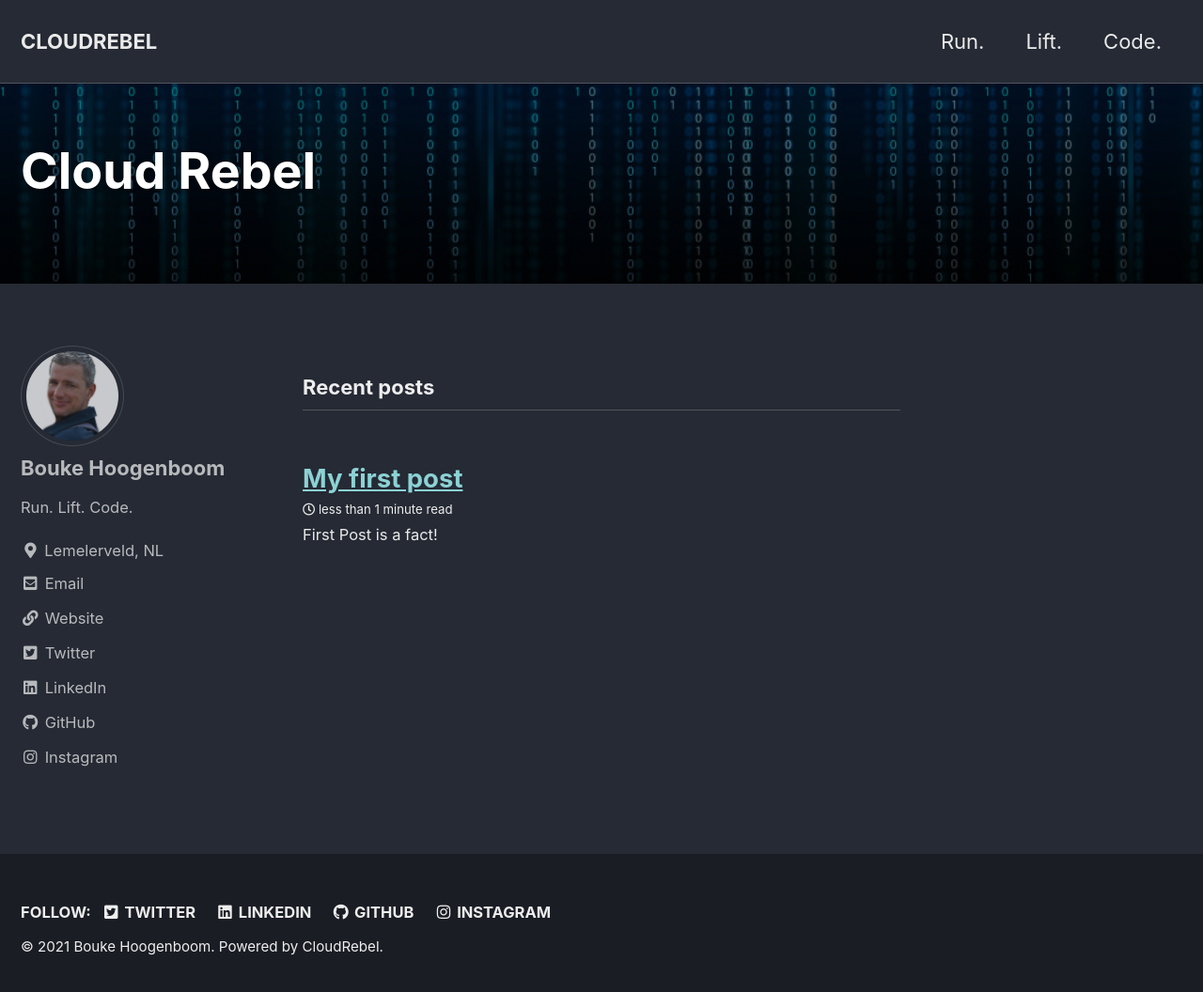
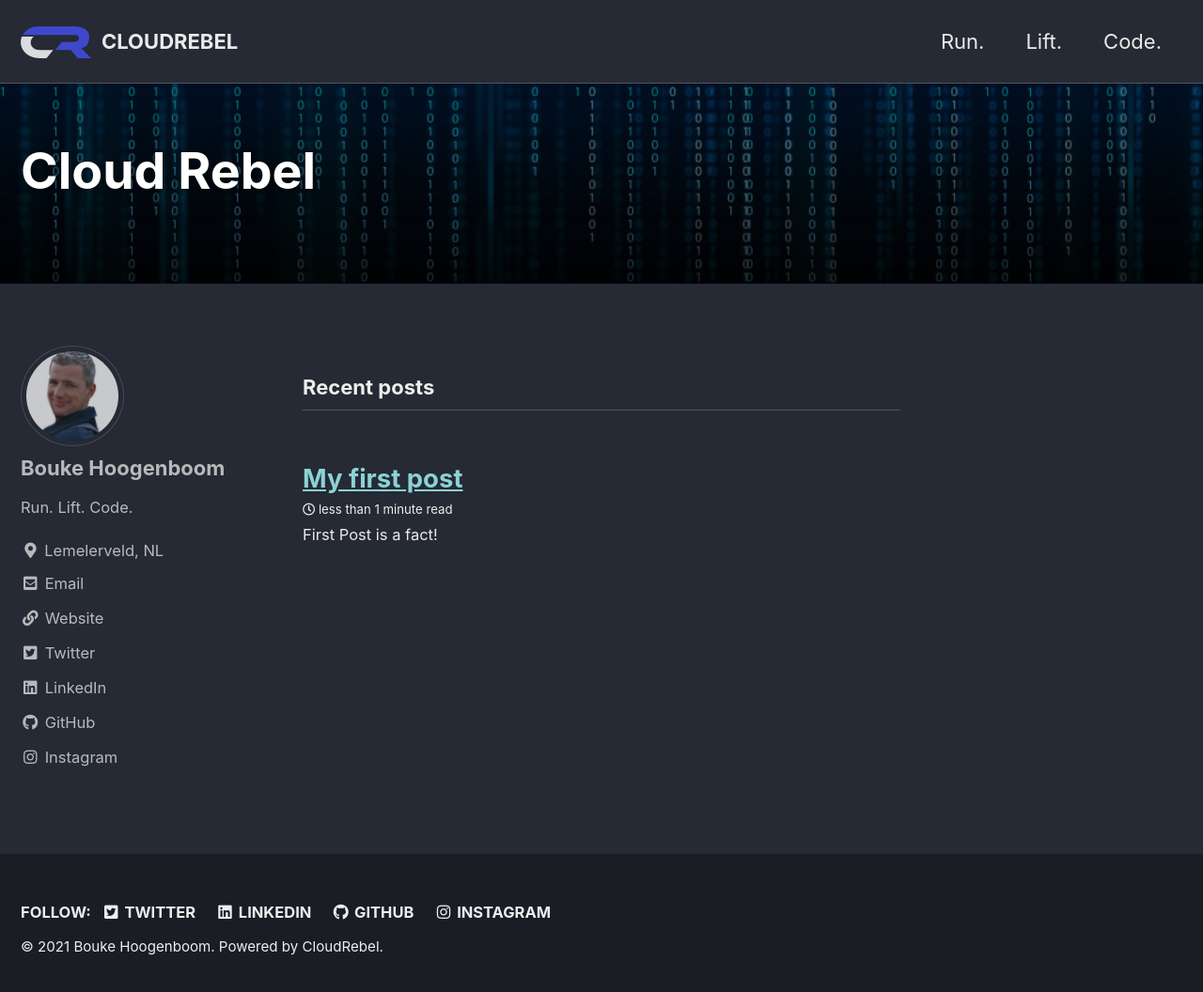
Before and after one commit to bhoogenboom/bhoogenboom.github.io, a Jekyll site: the page built from index.html, in a window 1280 px wide and 1064 px high. Shown: the top 1056 px of the window at 94% size. Built offline with Jekyll 4.4.1, drawn with Linux system fonts in a browser that asks for light colours; cached includes are drawn as plain includes; the list of posts is cut into pages by our own code.

Commit message:
Added CR Blue logo

```diff
--- a/_config.yml
+++ b/_config.yml
@@ -25,7 +25,7 @@ url                      : "https://cloudrebel.nl" # the base hostname & protoco
 baseurl                  : # the subpath of your site, e.g. "/blog"
 repository               : "bhoogenboom/bhoogenboom.github.io" # GitHub username/repo-name e.g. "mmistakes/minimal-mistakes"
 teaser                   : "/assets/images/500x300.png" # path of fallback teaser image, e.g. "/assets/images/500x300.png"
-logo                     : # path of logo image to display in the masthead, e.g. "/assets/images/88x88.png"
+logo                     : "/assets/images/CR-blue-small.png" # path of logo image to display in the masthead, e.g. "/assets/images/88x88.png"
 masthead_title           : "CLOUDREBEL" # overrides the website title displayed in the masthead, use " " for no title
 breadcrumbs              : true # true, false (default)
 words_per_minute         : 200
```
Also changed, not shown: assets/images/CR-blue-small.png (added).
